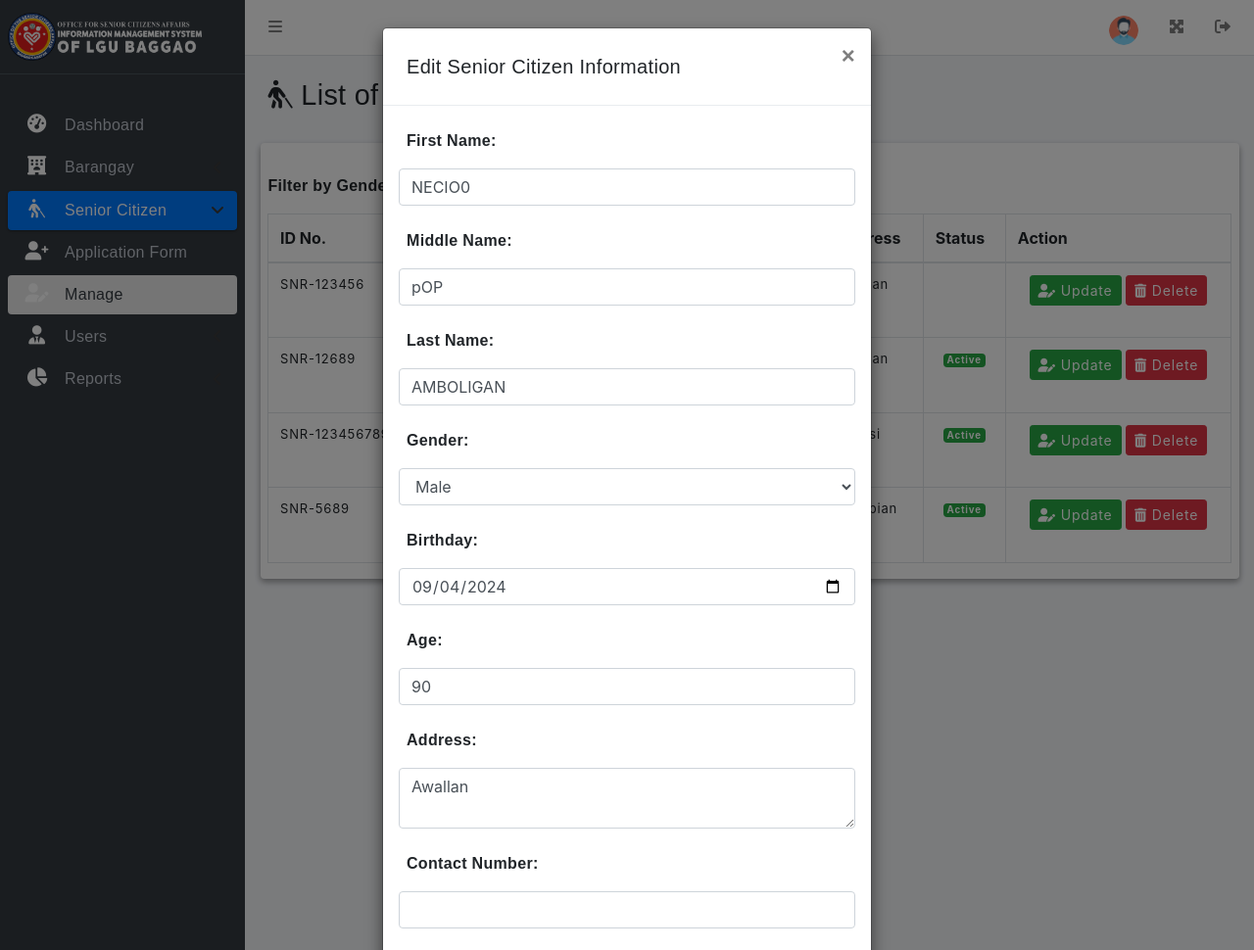
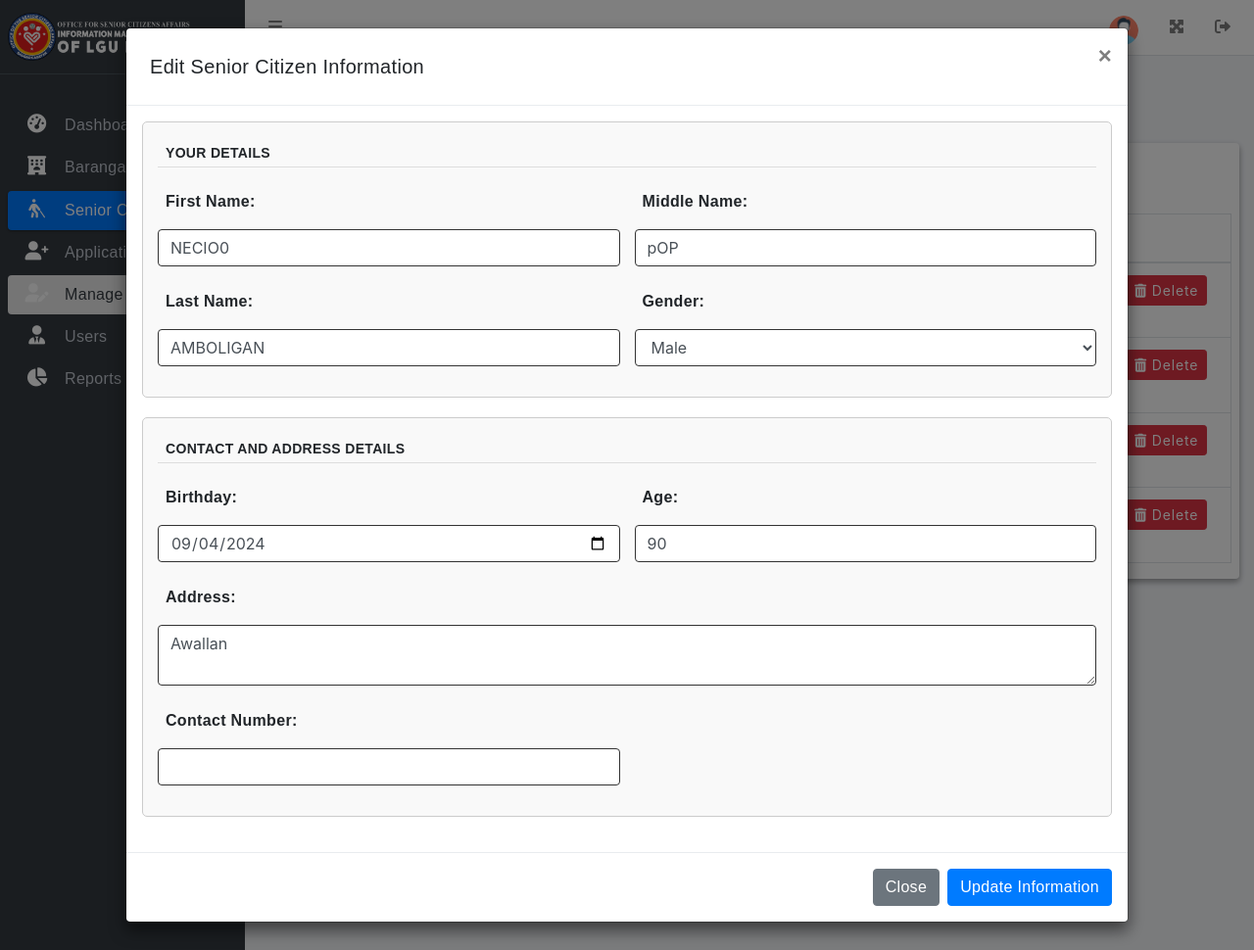
Before and after one commit to ejneshyy/sims, a PHP site: page /admin/pages/manage-senior.php in a window 1280 px wide, after a click on "Update". Shown: the whole page at 98% size. Run offline with PHP 8.4, Linux system fonts and the light colour scheme; data comes from the database, SQL or seed files in the repository; some libraries are stand-ins or nearby versions.

Commit message:
senior_ctizen0930-24

```diff
--- a/admin/pages/manage-senior.php
+++ b/admin/pages/manage-senior.php
@@ -279,8 +279,9 @@
 </div>
 
 <!-- Edit Modal -->
+<!-- Edit Modal -->
 <div class="modal fade" id="editModal" tabindex="-1" role="dialog" aria-labelledby="editModalLabel" aria-hidden="true">
-    <div class="modal-dialog" role="document">
+    <div class="modal-dialog modal-lg" role="document">
         <div class="modal-content">
             <div class="modal-header">
                 <h5 class="modal-title" id="editModalLabel">Edit Senior Citizen Information</h5>
@@ -291,41 +292,56 @@
             <form action="../update_senior.php" method="POST">
                 <div class="modal-body">
                     <input type="hidden" id="edit_senior_id" name="senior_id">
-                    <div class="form-group">
+
+                    <!-- Your Details Section -->
+                    <div class="form-section">
+                        <h6 class="section-title">Your Details</h6>
+                        <div class="row">
+                            <div class="col-md-6 form-group">
                                 <label for="edit_first_name">First Name:</label>
-                        <input type="text" class="form-control" id="edit_first_name" name="first_name" required>
+                                <input type="text" class="form-control form-field" id="edit_first_name" name="first_name" required>
                             </div>
-                    <div class="form-group">
+                            <div class="col-md-6 form-group">
                                 <label for="edit_middle_name">Middle Name:</label>
-                        <input type="text" class="form-control" id="edit_middle_name" name="middle_name">
+                                <input type="text" class="form-control form-field" id="edit_middle_name" name="middle_name">
                             </div>
-                    <div class="form-group">
+                            <div class="col-md-6 form-group">
                                 <label for="edit_last_name">Last Name:</label>
-                        <input type="text" class="form-control" id="edit_last_name" name="last_name" required>
+                                <input type="text" class="form-control form-field" id="edit_last_name" name="last_name" required>
                             </div>
-                    <div class="form-group">
+                            <div class="col-md-6 form-group">
                                 <label for="edit_gender">Gender:</label>
-                        <select class="form-control" id="edit_gender" name="gender" required>
+                                <select class="form-control form-field" id="edit_gender" name="gender" required>
                                     <option value="Male">Male</option>
                                     <option value="Female">Female</option>
                                 </select>
                             </div>
-                    <div class="form-group">
+                        </div>
+                    </div>
+
+                    <!-- Address and Contact Details Section -->
+                    <div class="form-section">
+                        <h6 class="section-title">Contact and Address Details</h6>
+                        <div class="row">
+                            <div class="col-md-6 form-group">
                                 <label for="edit_birthday">Birthday:</label>
-                        <input type="date" class="form-control" id="edit_birthday" name="birthday" required>
+                                <input type="date" class="form-control form-field" id="edit_birthday" name="birthday" required>
                             </div>
-                    <div class="form-group">
+                            <div class="col-md-6 form-group">
                                 <label for="edit_age">Age:</label>
-                        <input type="number" class="form-control" id="edit_age" name="age" required>
+                                <input type="number" class="form-control form-field" id="edit_age" name="age" required>
                             </div>
-                    <div class="form-group">
+                            <div class="col-md-12 form-group">
                                 <label for="edit_address">Address:</label>
-                        <textarea class="form-control" id="edit_address" name="address" required></textarea>
+                                <textarea class="form-control form-field" id="edit_address" name="address" required></textarea>
                             </div>
-                    <div class="form-group">
+                            <div class="col-md-6 form-group">
                                 <label for="edit_contact_number">Contact Number:</label>
-                        <input type="text" class="form-control" id="edit_contact_number" name="contact_number">
+                                <input type="text" class="form-control form-field" id="edit_contact_number" name="contact_number">
                             </div>
+                        </div>
+                    </div>
+
                 </div>
                 <div class="modal-footer">
                     <button type="button" class="btn btn-secondary" data-dismiss="modal">Close</button>
@@ -335,6 +351,32 @@
         </div>
     </div>
 </div>
+
+<style>
+    .form-section {
+        margin-bottom: 20px;
+        border: 1px solid #ccc;
+        padding: 15px;
+        border-radius: 5px;
+        background-color: #f9f9f9;
+    }
+    .section-title {
+        font-weight: bold;
+        margin-bottom: 15px;
+        text-transform: uppercase;
+        font-size: 14px;
+        border-bottom: 1px solid #ddd;
+        padding-bottom: 5px;
+    }
+    .form-field {
+        border: 1px solid #333;
+        box-shadow: none;
+    }
+    .modal-lg {
+        max-width: 80%;
+    }
+</style>
+
 
 <!-- Delete Modal -->
 <div class="modal fade" id="deleteModal" tabindex="-1" role="dialog" aria-labelledby="deleteModalLabel" aria-hidden="true">
```
Lines whose indentation alone changed are shown as unchanged.
